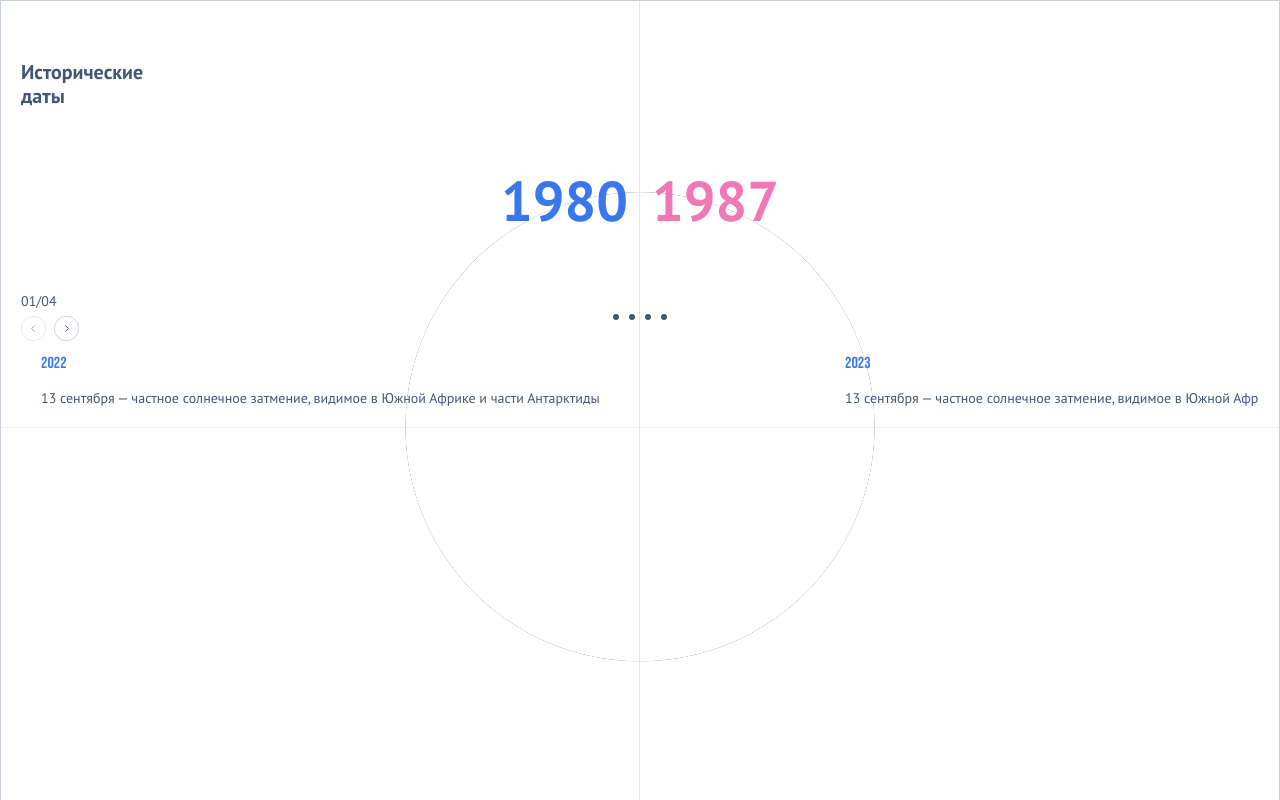
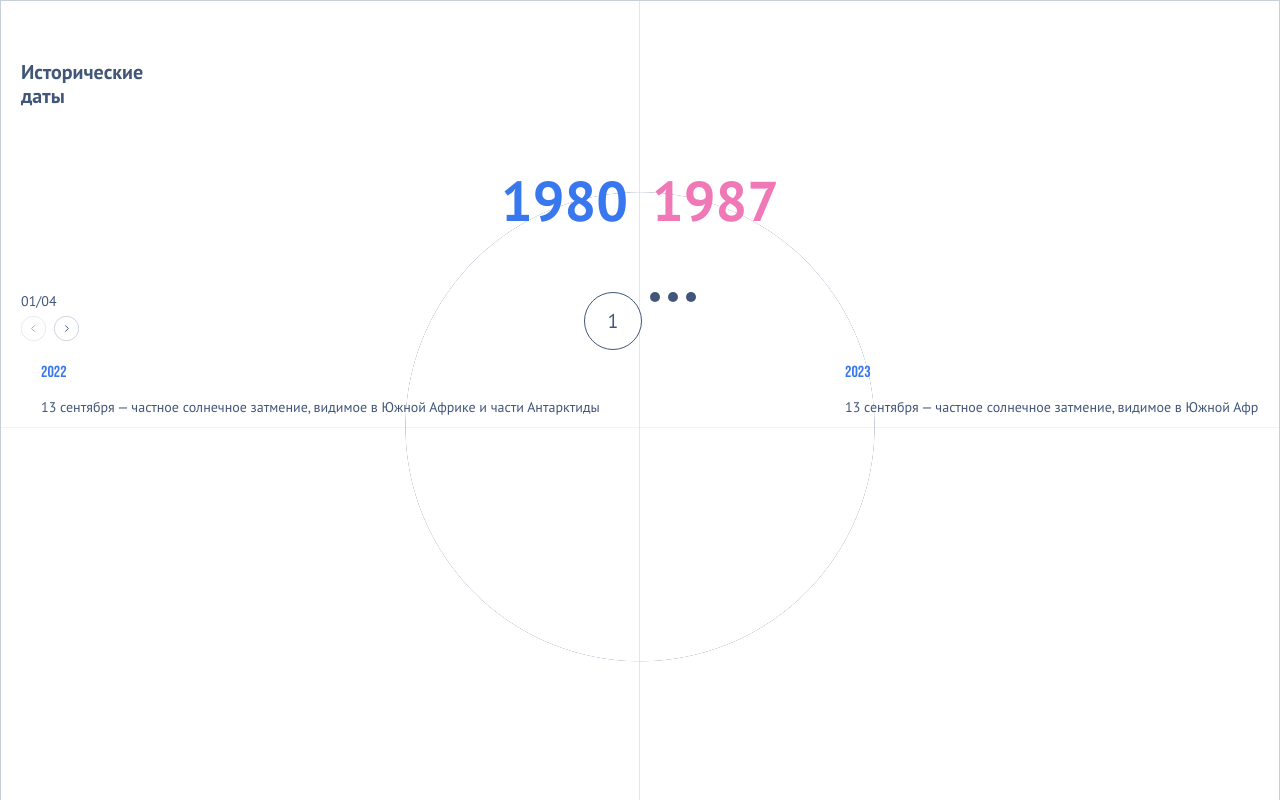
Before and after one commit to navi9000/only, a React app: page / in a window 1280 px wide. Shown: the top 800 px of the page. Built offline with nearby package versions, Linux system fonts and the light colour scheme.

Commit message:
button animations

```diff
--- a/src/components/atoms/Button/Button.module.scss
+++ b/src/components/atoms/Button/Button.module.scss
@@ -1,16 +1,22 @@
 .button {
   all: unset;
   display: flex;
+  justify-content: center;
+  align-items: center;
   cursor: pointer;
 
   &_variant {
     &bullet {
-      height: 6px;
-      width: 6px;
+      height: 8px;
+      width: 8px;
       border-radius: 50%;
       opacity: 0.4;
       transition: opacity 300ms;
       background-color: var(--color-primary);
+      color: var(--color-primary);
+      border: 1px solid transparent;
+      font-size: 20px;
+      overflow: hidden;
 
       @media (min-width: $sm) {
         opacity: 1;
--- /dev/null
+++ b/src/components/molecules/PageSelectorButton/PageSelectorButton.tsx
@@ -0,0 +1,79 @@
+import Button from "@/components/atoms/Button/Button"
+import { Resolve } from "@/utils/types"
+import { useIsLargeScreen } from "@/utils/viewport"
+import { useRef, type ComponentProps, type FC } from "react"
+import gsap from "gsap"
+import { useGSAP } from "@gsap/react"
+
+type Props = { active?: boolean; index: number } & ComponentProps<"button">
+
+const initialStyles: GSAPTweenVars = {
+  backgroundColor: "var(--color-primary)",
+  borderColor: "transparent",
+  height: "8px",
+  width: "8px",
+}
+
+const activeStyles: GSAPTweenVars = {
+  backgroundColor: "white",
+  borderColor: "var(--color-primary)",
+  height: "56px",
+  width: "56px",
+}
+
+const PageSelectorButton: FC<Resolve<Props>> = ({ active, index, ...rest }) => {
+  const buttonRef = useRef<HTMLButtonElement>(null)
+  const isLargeScreen = useIsLargeScreen()
+  const { contextSafe } = useGSAP(
+    () => {
+      if (isLargeScreen && buttonRef.current) {
+        if (active) {
+          gsap.to(buttonRef.current, {
+            ...activeStyles,
+            duration: 0,
+          })
+        } else {
+          gsap.to(buttonRef.current, {
+            ...initialStyles,
+          })
+        }
+      }
+    },
+    {
+      dependencies: [active, index, isLargeScreen],
+    },
+  )
+
+  const onMouseEnter = contextSafe(() => {
+    if (buttonRef.current && isLargeScreen) {
+      gsap.to(buttonRef.current, {
+        ...activeStyles,
+        ease: "power2.out",
+      })
+    }
+  })
+
+  const onMouseLeave = contextSafe(() => {
+    if (buttonRef.current && isLargeScreen && !active) {
+      gsap.to(buttonRef.current, {
+        ...initialStyles,
+        ease: "power2.out",
+      })
+    }
+  })
+
+  return (
+    <Button
+      ref={buttonRef}
+      onMouseEnter={onMouseEnter}
+      onMouseLeave={onMouseLeave}
+      variant="bullet"
+      active={active}
+      {...rest}
+    >
+      {index + 1}
+    </Button>
+  )
+}
+
+export default PageSelectorButton
--- a/src/components/organisms/PageControls/PageControls.module.scss
+++ b/src/components/organisms/PageControls/PageControls.module.scss
@@ -52,6 +52,6 @@
 
 .buttons {
   display: flex;
-  gap: 10px;
+  gap: 8px;
   align-self: center;
 }
--- a/src/components/organisms/PageControls/PageControls.tsx
+++ b/src/components/organisms/PageControls/PageControls.tsx
@@ -1,11 +1,11 @@
 import type { FC } from "react"
 import clsx from "clsx"
 import usePageControls from "./usePageControls"
-import Button from "@/components/atoms/Button/Button"
 import styles from "./PageControls.module.scss"
 import Typography from "@/components/atoms/Typography/Typography"
 import type { Resolve } from "@/utils/types"
 import PageNavigationButton from "@/components/molecules/PageNavigationButton/PageNavigationButton"
+import PageSelectorButton from "@/components/molecules/PageSelectorButton/PageSelectorButton"
 
 type Props = {
   className?: string
@@ -50,9 +50,9 @@ const PageControls: FC<Resolve<Props>> = ({ className }) => {
       </div>
       <div className={styles.buttons}>
         {Array.from({ length }, (_, index) => (
-          <Button
+          <PageSelectorButton
             key={index}
-            variant="bullet"
+            index={index}
             active={isActive(index)}
             onClick={() => setActive(index)}
           />
```
